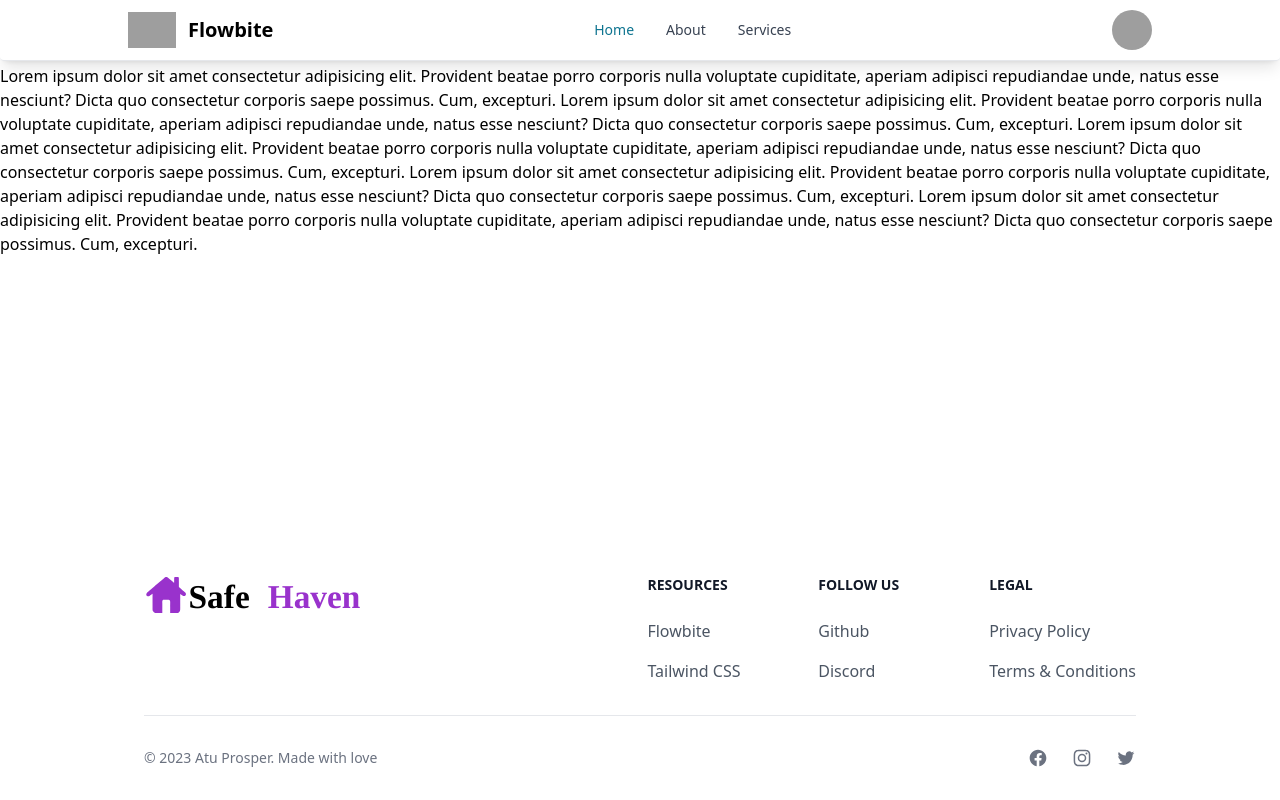
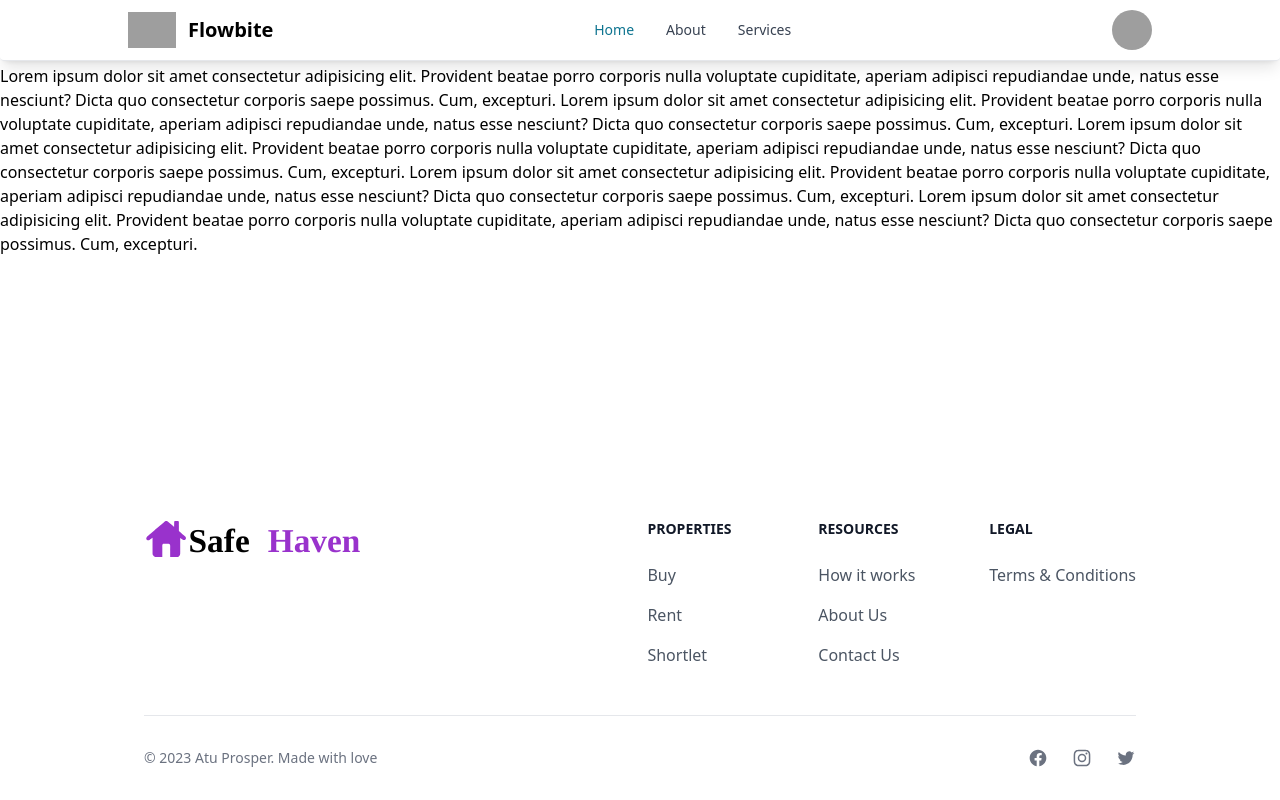
Before and after one commit to prosper74/Go-real-estate-app, a Next.js app in the folder frontend/: page / in a window 1280 px wide. Built offline with nearby package versions, Linux system fonts and the light colour scheme; grey boxes are pictures that could not be loaded.

Commit message:
Added main menu and resources menu to layoutdata file

```diff
--- a/frontend/src/components/common/layouts/footer.tsx
+++ b/frontend/src/components/common/layouts/footer.tsx
@@ -1,4 +1,4 @@
-import { FooterSocials } from "./layoutData";
+import { FooterSocials, MainMenu, ResourcesMenu } from "./layoutData";
 import Link from "next/link";
 import Image from "next/image";
 
@@ -15,57 +15,39 @@ export default function Footer() {
           <div className="grid grid-cols-2 gap-8 sm:gap-6 sm:grid-cols-3">
             <div>
               <h2 className="mb-6 text-sm font-semibold text-gray-900 uppercase dark:text-white">
+                Properties
+              </h2>
+              <ul className="text-gray-600 dark:text-gray-400 font-medium">
+                {MainMenu.map((menu) => (
+                  <li key={menu.id} className="mb-4">
+                    <Link href={menu.url} className="hover:underline">
+                      {menu.name}
+                    </Link>
+                  </li>
+                ))}
+              </ul>
+            </div>
+
+            <div>
+              <h2 className="mb-6 text-sm font-semibold text-gray-900 uppercase dark:text-white">
                 Resources
               </h2>
               <ul className="text-gray-600 dark:text-gray-400 font-medium">
-                <li className="mb-4">
-                  <a href="https://flowbite.com/" className="hover:underline">
-                    Flowbite
-                  </a>
-                </li>
-                <li>
-                  <a
-                    href="https://tailwindcss.com/"
-                    className="hover:underline"
-                  >
-                    Tailwind CSS
-                  </a>
-                </li>
+                {ResourcesMenu.map((menu) => (
+                  <li key={menu.id} className="mb-4">
+                    <Link href={menu.url} className="hover:underline">
+                      {menu.name}
+                    </Link>
+                  </li>
+                ))}
               </ul>
             </div>
-            <div>
-              <h2 className="mb-6 text-sm font-semibold text-gray-900 uppercase dark:text-white">
-                Follow us
-              </h2>
-              <ul className="text-gray-600 dark:text-gray-400 font-medium">
-                <li className="mb-4">
-                  <a
-                    href="https://github.com/themesberg/flowbite"
-                    className="hover:underline "
-                  >
-                    Github
-                  </a>
-                </li>
-                <li>
-                  <a
-                    href="https://discord.gg/4eeurUVvTy"
-                    className="hover:underline"
-                  >
-                    Discord
-                  </a>
-                </li>
-              </ul>
-            </div>
+
             <div>
               <h2 className="mb-6 text-sm font-semibold text-gray-900 uppercase dark:text-white">
                 Legal
               </h2>
               <ul className="text-gray-600 dark:text-gray-400 font-medium">
-                <li className="mb-4">
-                  <a href="#" className="hover:underline">
-                    Privacy Policy
-                  </a>
-                </li>
                 <li>
                   <a href="#" className="hover:underline">
                     Terms &amp; Conditions
@@ -75,7 +57,9 @@ export default function Footer() {
             </div>
           </div>
         </div>
+
         <hr className="my-6 border-gray-200 sm:mx-auto dark:border-gray-700 lg:my-8" />
+
         <div className="sm:flex sm:items-center sm:justify-between">
           <span className="text-sm text-gray-500 sm:text-center dark:text-gray-400">
             © 2023{" "}
--- a/frontend/src/components/common/layouts/layoutData.jsx
+++ b/frontend/src/components/common/layouts/layoutData.jsx
@@ -1,4 +1,40 @@
 import { FacebookIconFilled, InstagramIcon, TwitterIcon } from "../svgIcons";
+
+export const MainMenu = [
+  {
+    id: 1,
+    name: "Buy",
+    url: "/buy",
+  },
+  {
+    id: 2,
+    name: "Rent",
+    url: "/rent",
+  },
+  {
+    id: 3,
+    name: "Shortlet",
+    url: "/shortlet",
+  },
+];
+
+export const ResourcesMenu = [
+  {
+    id: 1,
+    name: "How it works",
+    url: "/how-it-works",
+  },
+  {
+    id: 2,
+    name: "About Us",
+    url: "/about",
+  },
+  {
+    id: 3,
+    name: "Contact Us",
+    url: "/contact",
+  },
+];
 
 export const FooterSocials = [
   {
```
